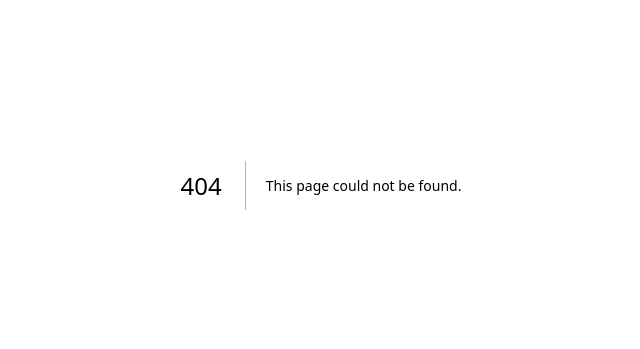
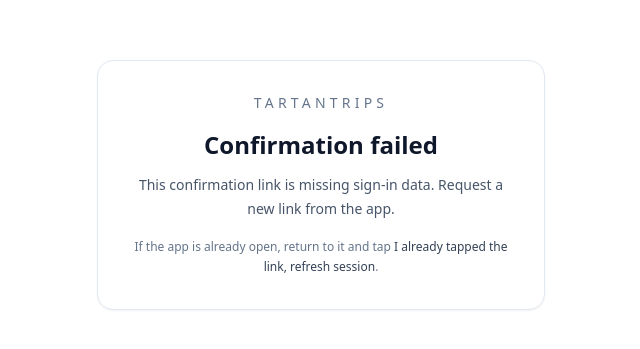
Before and after one commit to cmuchancel/tartantrips, a Next.js app: page /auth/confirm in a window 1280 px wide. Before the commit this address had no page. Shown: the part 215-564 px from the top of the page, without its empty margins (319-959 px from the left). Built offline with nearby package versions, Linux system fonts and the light colour scheme; no server answers.

Commit message:
Add iOS auth confirm handoff page

```diff
--- /dev/null
+++ b/app/auth/confirm/page.js
@@ -0,0 +1,83 @@
+"use client";
+
+import { useEffect, useState } from "react";
+
+const IOS_AUTH_CALLBACK_URL =
+  process.env.NEXT_PUBLIC_IOS_AUTH_CALLBACK_URL || "tartantrips://auth/callback";
+
+function buildAppLink(currentURL) {
+  const appURL = new URL(IOS_AUTH_CALLBACK_URL);
+  appURL.search = currentURL.search;
+  appURL.hash = currentURL.hash;
+  return appURL.toString();
+}
+
+export default function IOSAuthConfirmPage() {
+  const [appLink, setAppLink] = useState(IOS_AUTH_CALLBACK_URL);
+  const [errorMessage, setErrorMessage] = useState("");
+
+  useEffect(() => {
+    const currentURL = new URL(window.location.href);
+    const searchParams = new URLSearchParams(currentURL.search);
+    const hashParams = new URLSearchParams(currentURL.hash.replace(/^#/, ""));
+
+    const authError =
+      searchParams.get("error_description") ||
+      hashParams.get("error_description") ||
+      searchParams.get("error") ||
+      hashParams.get("error");
+
+    if (authError) {
+      setErrorMessage(authError);
+      return;
+    }
+
+    if (!currentURL.search && !currentURL.hash) {
+      setErrorMessage("This confirmation link is missing sign-in data. Request a new link from the app.");
+      return;
+    }
+
+    const nextAppLink = buildAppLink(currentURL);
+    setAppLink(nextAppLink);
+
+    const timer = window.setTimeout(() => {
+      window.location.assign(nextAppLink);
+    }, 600);
+
+    return () => window.clearTimeout(timer);
+  }, []);
+
+  return (
+    <main className="flex min-h-screen items-center justify-center bg-white px-6">
+      <div className="w-full max-w-md rounded-2xl border border-slate-200 bg-white p-8 text-center shadow-sm">
+        <p className="text-sm font-medium uppercase tracking-[0.3em] text-slate-500">
+          TartanTrips
+        </p>
+        <h1 className="mt-4 text-2xl font-semibold text-slate-900">
+          {errorMessage ? "Confirmation failed" : "Email confirmed"}
+        </h1>
+        <p className="mt-3 text-sm leading-6 text-slate-600">
+          {errorMessage
+            ? errorMessage
+            : "Continue in the iPhone app to finish signing in. If it does not open automatically, use the button below."}
+        </p>
+
+        {!errorMessage ? (
+          <a
+            href={appLink}
+            className="mt-6 inline-flex w-full items-center justify-center rounded-xl bg-slate-900 px-4 py-3 text-sm font-medium text-white transition hover:bg-slate-800"
+          >
+            Open TartanTrips
+          </a>
+        ) : null}
+
+        <p className="mt-4 text-xs leading-5 text-slate-500">
+          If the app is already open, return to it and tap
+          {" "}
+          <span className="font-medium text-slate-700">I already tapped the link, refresh session</span>
+          .
+        </p>
+      </div>
+    </main>
+  );
+}
--- a/app/plan/page.tsx
+++ b/app/plan/page.tsx
@@ -1,6 +1,6 @@
 "use client";
 
-import { useEffect, useState } from "react";
+import { Suspense, useEffect, useState } from "react";
 import { useRouter, useSearchParams } from "next/navigation";
 import { supabase } from "../../lib/supabaseClient";
 import AppNav from "../components/AppNav";
@@ -22,14 +22,6 @@
   user_email: string;
   direction: string;
   flight_date: string;
-  flight_time: string;
-  allowed_partner_sex: string;
-  willing_to_wait_until_time: string | null;
-  min_hours_before: number | null;
-  max_hours_before: number | null;
-  window_start: string | null;
-  window_end: string | null;
-  created_at: string;
 };
 
 type ProfileData = {
@@ -89,7 +81,7 @@
   return new Date(dateValue.getTime() + hours * 60 * 60 * 1000);
 };
 
-export default function PlanTripPage() {
+function PlanTripPageContent() {
   const router = useRouter();
   const searchParams = useSearchParams();
   const tripId = searchParams.get("tripId");
@@ -850,3 +842,17 @@
     </main>
   );
 }
+
+export default function PlanTripPage() {
+  return (
+    <Suspense
+      fallback={
+        <main className="flex min-h-screen items-center justify-center bg-white px-6 py-12">
+          <p className="text-sm text-slate-600">Loading trip planner...</p>
+        </main>
+      }
+    >
+      <PlanTripPageContent />
+    </Suspense>
+  );
+}
--- a/app/trips/page.tsx
+++ b/app/trips/page.tsx
@@ -1,6 +1,6 @@
 "use client";
 
-import { useEffect, useMemo, useState } from "react";
+import { Suspense, useEffect, useMemo, useState } from "react";
 import Link from "next/link";
 import { useRouter, useSearchParams } from "next/navigation";
 import { supabase } from "../../lib/supabaseClient";
@@ -198,12 +198,12 @@
   }
 ] as const;
 
-const MATCHED_TRIP_STATUS_OPTIONS = [
+const MATCHED_TRIP_STATUS_OPTIONS: readonly string[] = [
   "Matched and still looking",
   "Matched and satisfied"
 ] as const;
 
-export default function TripsPage() {
+function TripsPageContent() {
   const router = useRouter();
   const searchParams = useSearchParams();
   const focusTripId = searchParams.get("tripId");
@@ -1528,3 +1528,17 @@
     </main>
   );
 }
+
+export default function TripsPage() {
+  return (
+    <Suspense
+      fallback={
+        <main className="flex min-h-screen items-center justify-center bg-white px-6 py-12">
+          <p className="text-sm text-slate-600">Loading your trips...</p>
+        </main>
+      }
+    >
+      <TripsPageContent />
+    </Suspense>
+  );
+}
```
Also changed, not shown: 1 other file (tests, documents, lock files or other folders).
